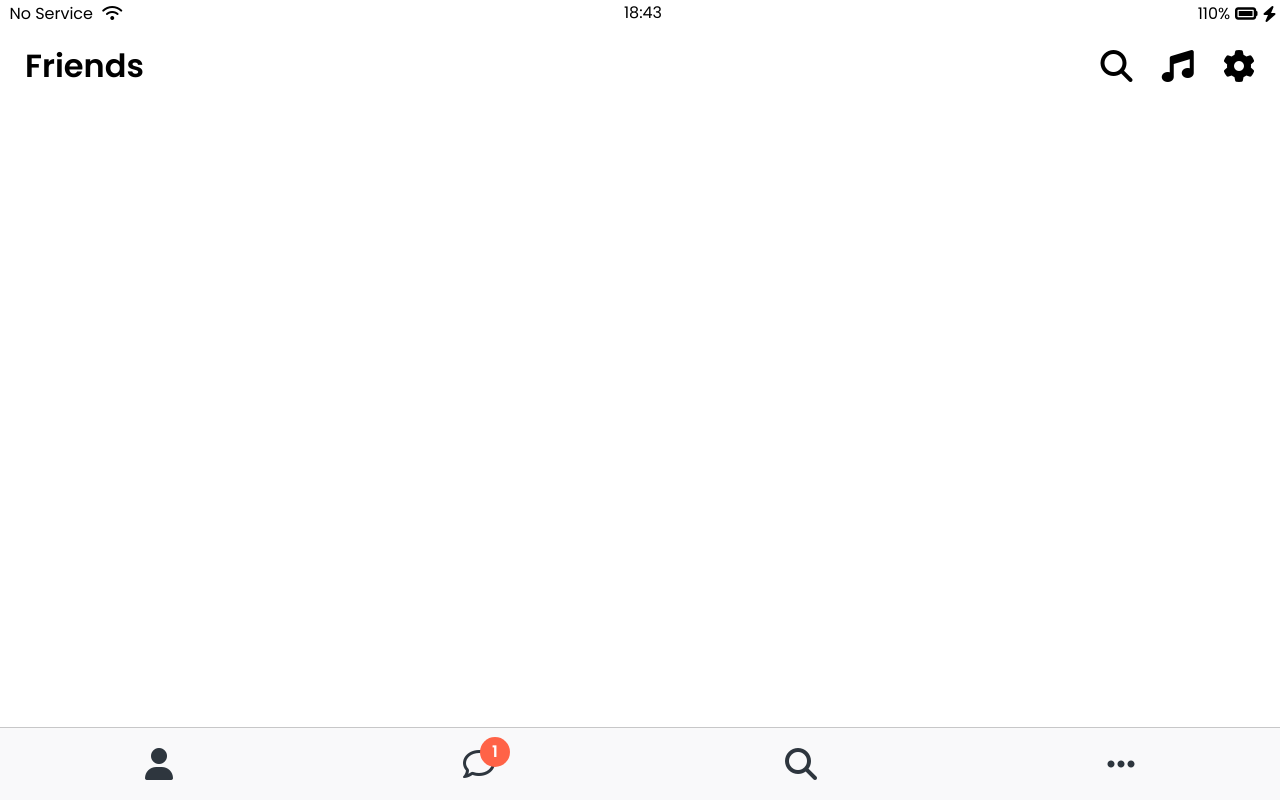
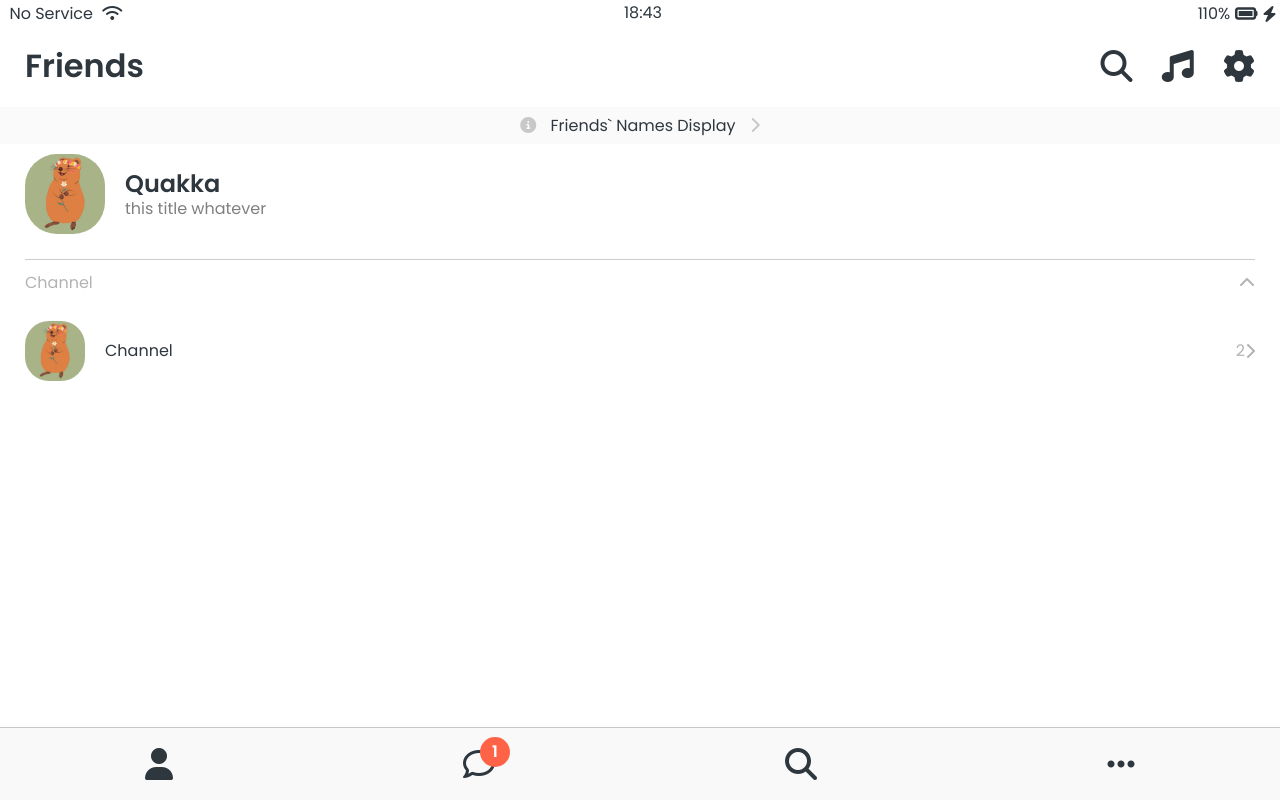
Before and after one commit to quakka-code/kokoa-clone, a plain HTML site: page friends.html in a window 1280 px wide. Drawn offline with Linux system fonts and the light colour scheme.

Commit message:
Finishing Friends Screen

```diff
--- a/css/components/screen-header.css
+++ b/css/components/screen-header.css
@@ -6,7 +6,7 @@
   display: flex;
   justify-content: space-between;
   align-items: center;
-  padding: 25px;
+  padding: var(--horizontal-space);
 }
 
 .screen-header__title {
--- /dev/null
+++ b/css/components/user-component.css
@@ -0,0 +1,44 @@
+.user-component {
+  justify-content: space-between;
+}
+
+.user-component,
+.user-component__column {
+  display: flex;
+  align-items: center;
+}
+
+.user-component__avatar {
+  width: 70px;
+  height: 70px;
+  border-radius: 40%;
+  margin-right: 20px;
+}
+
+.user-component__avatar--xl {
+  width: 80px;
+  height: 80px;
+}
+
+.user-component__avatar--sm {
+  width: 60px;
+  height: 60px;
+}
+
+.user-component__title {
+  font-weight: 600;
+  font-size: 24px;
+}
+
+.user-component__subtitle {
+  margin-top: 5px;
+  color: rgba(0, 0, 0, 0.5);
+}
+
+.user-component__title--not-bold {
+  font-weight: 400;
+}
+
+.user-component__column:last-child {
+  color: rgba(0, 0, 0, 0.3);
+}
--- /dev/null
+++ b/css/screens/friends.css
@@ -0,0 +1,29 @@
+#friends-display-link {
+  text-align: center;
+  display: block;
+  background-color: #fafafa;
+  padding: 10px 0px;
+  margin-bottom: 10px;
+}
+
+#friends-display-link i {
+  color: rgba(0, 0, 0, 0.2);
+  margin: 0px 10px;
+}
+
+.fridends-screen {
+  padding: 0px var(--horizontal-space);
+}
+
+.friends-screen_channel {
+  margin-top: 25px;
+  padding-top: 15px;
+  border-top: 1px solid rgba(0, 0, 0, 0.2);
+}
+
+.friends-screen__channel-header {
+  margin-bottom: 30px;
+  display: flex;
+  justify-content: space-between;
+  color: rgba(0, 0, 0, 0.3);
+}
--- a/css/styles.css
+++ b/css/styles.css
@@ -5,9 +5,12 @@
 @import "components/status-bar.css";
 @import "components/nav-bar.css";
 @import "components/screen-header.css";
+@import "components/user-component.css";
 /* Screens */
 @import "screens/login.css";
+@import "screens/friends.css";
 
 body {
+  color: #2e363e;
   font-family: "Poppins", sans-serif;
 }
--- a/css/variables.css
+++ b/css/variables.css
@@ -1,3 +1,4 @@
 :root {
   --yellow: #efdc05;
+  --horizontal-space: 25px;
 }
--- a/friends.html
+++ b/friends.html
@@ -35,6 +35,43 @@
     </div>
   </header>
 
+
+  <a id="friends-display-link">
+    <i class="fas fa-info-circle"></i>
+    Friends` Names Display
+    <i class="fas fa-chevron-right"></i>
+  </a>
+
+  <main class="fridends-screen">
+    <div class="user-component">
+      <div class="user-component__column">
+        <img src="images/quakka_profile.jpg" class="user-component__avatar user-component__avatar--xl"/>
+        <div class="user-component__text">
+          <h4 class="user-component__title">Quakka</h4>
+          <h6 class="user-component__subtitle">this title whatever</h6>
+        </div>
+      </div>
+      <div class="user-component__column"></div>
+    </div>
+    <div class="friends-screen_channel">
+      <div class="friends-screen__channel-header">
+        <span>Channel</span>
+        <i class="fas fa-chevron-up"></i>
+      </div>
+      <div class="user-component">
+        <div class="user-component__column">
+          <img src="images/quakka_profile.jpg" class="user-component__avatar user-component__avatar--sm"/>
+          <div class="user-component__text">
+            <h4 class="user-component__title--not-bold">Channel</h4>
+          </div>
+        </div>
+        <div class="user-component__column">
+          <span>2</span> <i class="fas fa-chevron-right"></i>
+        </div>
+      </div>
+    </div>
+  </main>
+
   <nav class="nav">
     <ul class="nav__list">
       <!-- friends tab -->
```
Also changed, not shown: images/quakka_profile.jpg (added).
